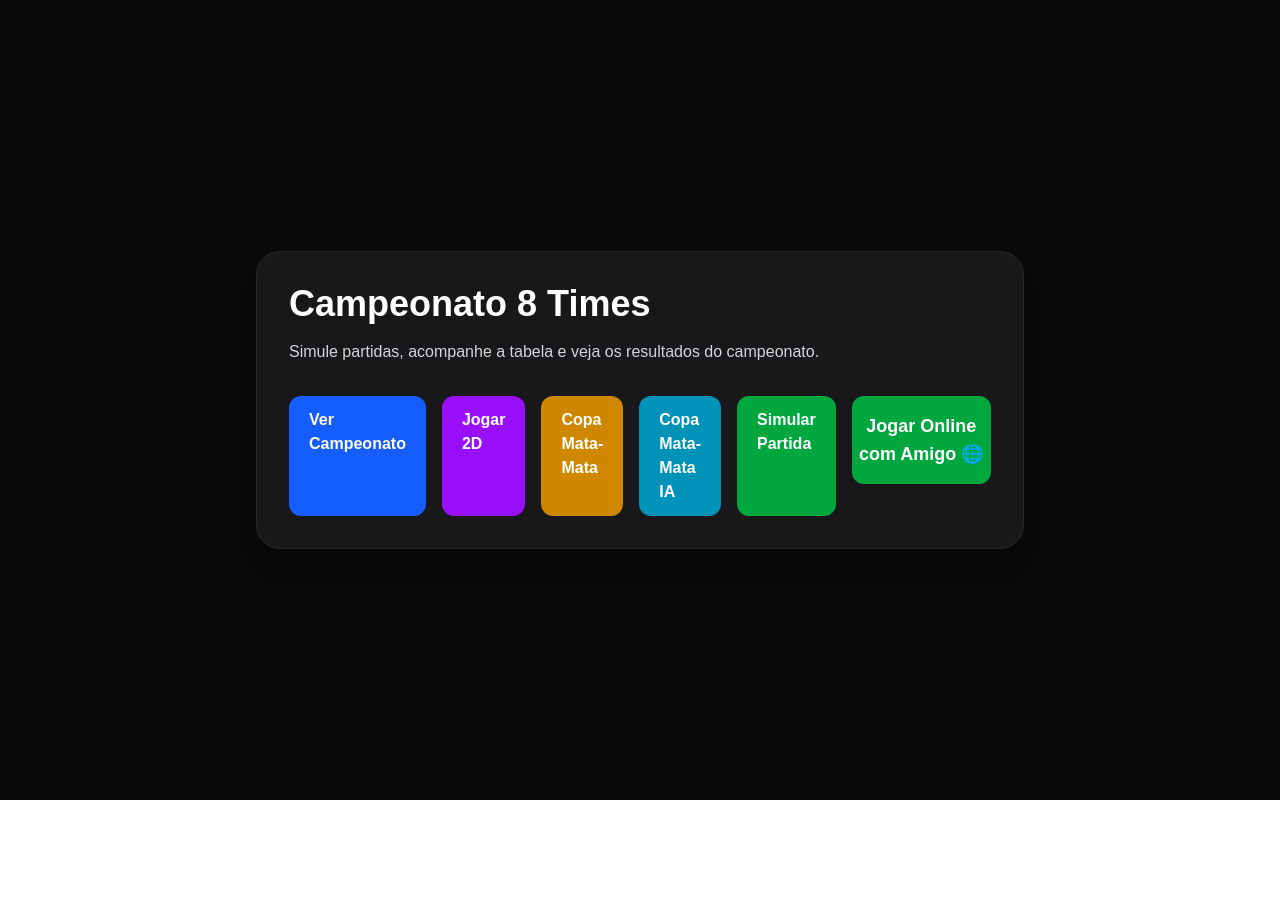
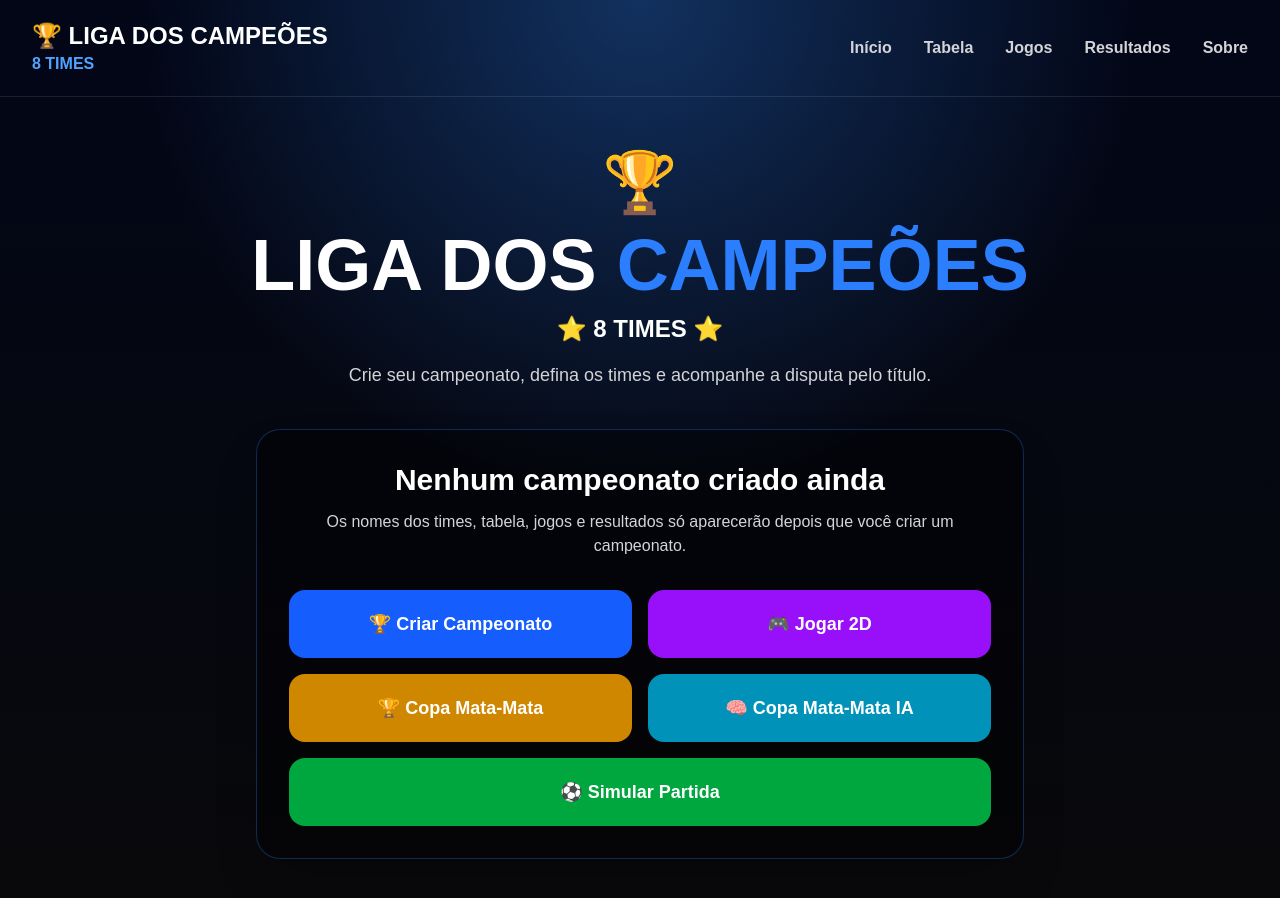
Before and after one commit to Gabryel-Senai/Campeonato-2D-no-SENAI, a Next.js app: page / in a window 1280 px wide. Shown: the top 898 px of the page. Before the commit the page ends 800 px from the top, so only its background shows below. Built offline with nearby package versions, Linux system fonts and the light colour scheme.

Commit message:
atualização de pagina principal

```diff
--- a/app/page.js
+++ b/app/page.js
@@ -1,47 +1,142 @@
 import Link from "next/link";
 
 export default function Home() {
+  const campeonatoCriado = false;
+
   return (
-    <main className="min-h-screen bg-zinc-950 text-white flex items-center justify-center p-6">
-      <div className="max-w-3xl w-full bg-zinc-900 rounded-3xl p-8 shadow-xl border border-zinc-800">
-        <h1 className="text-4xl font-bold mb-4">Campeonato 8 Times</h1>
+    <main className="min-h-screen bg-zinc-950 text-white">
+      <section className="min-h-screen bg-[radial-gradient(circle_at_top,#12315f,transparent_45%),linear-gradient(to_bottom,#020617,#09090b)]">
+        <header className="flex items-center justify-between px-8 py-5 border-b border-white/10">
+          <div>
+            <h1 className="text-2xl font-black">🏆 LIGA DOS CAMPEÕES</h1>
+            <p className="text-blue-400 font-bold">8 TIMES</p>
+          </div>
+
+          <nav className="hidden md:flex gap-8 text-zinc-300 font-semibold">
+            <Link href="/">Início</Link>
+            <Link href="/campeonato">Tabela</Link>
+            <Link href="/jogo">Jogos</Link>
+            <Link href="/resultados">Resultados</Link>
+            <Link href="/sobre">Sobre</Link>
+          </nav>
+        </header>
+
+        <div className="max-w-7xl mx-auto px-6 py-14">
+          <div className="text-center mb-10">
+            <div className="text-6xl mb-4">🏆</div>
+            <h2 className="text-5xl md:text-7xl font-black">
+              LIGA DOS <span className="text-blue-500">CAMPEÕES</span>
+            </h2>
+            <p className="text-2xl font-bold mt-3">⭐ 8 TIMES ⭐</p>
+            <p className="text-zinc-300 mt-4 text-lg">
+              Crie seu campeonato, defina os times e acompanhe a disputa pelo título.
+            </p>
+          </div>
+
+          {!campeonatoCriado ? (
+            <div className="max-w-3xl mx-auto bg-black/40 border border-blue-500/30 rounded-3xl p-8 text-center shadow-2xl">
+              <h3 className="text-3xl font-black mb-3">
+                Nenhum campeonato criado ainda
+              </h3>
+
               <p className="text-zinc-300 mb-8">
-          Simule partidas, acompanhe a tabela e veja os resultados do campeonato.
+                Os nomes dos times, tabela, jogos e resultados só aparecerão
+                depois que você criar um campeonato.
               </p>
 
-        <div className="flex gap-4">
-          <Link href="/campeonato" className="bg-blue-600 hover:bg-blue-700 px-5 py-3 rounded-xl font-semibold">
-            Ver Campeonato
+              <div className="grid md:grid-cols-2 gap-4">
+                <Link
+                  href="/criar-campeonato"
+                  className="bg-blue-600 hover:bg-blue-700 px-6 py-5 rounded-2xl font-black text-lg"
+                >
+                  🏆 Criar Campeonato
                 </Link>
-          <Link href="/jogo" className="bg-purple-600 hover:bg-purple-700 px-5 py-3 rounded-xl font-semibold">
-            Jogar 2D
+
+                <Link
+                  href="/jogo"
+                  className="bg-purple-600 hover:bg-purple-700 px-6 py-5 rounded-2xl font-black text-lg"
+                >
+                  🎮 Jogar 2D
                 </Link>
+
                 <Link
                   href="/copa"
-            className="bg-yellow-600 hover:bg-yellow-700 px-5 py-3 rounded-xl font-semibold"
+                  className="bg-yellow-600 hover:bg-yellow-700 px-6 py-5 rounded-2xl font-black text-lg"
                 >
-            Copa Mata-Mata
+                  🏆 Copa Mata-Mata
                 </Link>
+
                 <Link
                   href="/copa-ia"
-            className="bg-cyan-600 hover:bg-cyan-700 px-5 py-3 rounded-xl font-semibold"
+                  className="bg-cyan-600 hover:bg-cyan-700 px-6 py-5 rounded-2xl font-black text-lg"
                 >
-            Copa Mata-Mata IA
+                  🧠 Copa Mata-Mata IA
                 </Link>
 
-          <Link href="/simulador" className="bg-green-600 hover:bg-green-700 px-5 py-3 rounded-xl font-semibold">
-            Simular Partida
-          </Link>
                 <Link
-            href={`/jogo-online/${Math.random().toString(36).substring(2, 8)}`}
-            className="block w-full"
+                  href="/simulador"
+                  className="bg-green-600 hover:bg-green-700 px-6 py-5 rounded-2xl font-black text-lg md:col-span-2"
                 >
-            <button className="w-full bg-green-600 hover:bg-green-700 py-4 rounded-xl font-bold text-lg text-white">
-              Jogar Online com Amigo 🌐
-            </button>
+                  ⚽ Simular Partida
                 </Link>
               </div>
             </div>
+          ) : (
+            <>
+              <div className="grid md:grid-cols-3 gap-6 mb-8">
+                <div className="bg-black/40 border border-white/10 rounded-2xl p-6">
+                  <p className="text-zinc-400">Temporada atual</p>
+                  <h3 className="text-xl font-bold">Temporada 1 - 2024</h3>
+                </div>
+
+                <div className="bg-black/40 border border-white/10 rounded-2xl p-6">
+                  <p className="text-zinc-400">Rodada atual</p>
+                  <h3 className="text-4xl font-black text-blue-400">1 / 14</h3>
+                </div>
+
+                <div className="bg-black/40 border border-white/10 rounded-2xl p-6">
+                  <p className="text-zinc-400">Líder da competição</p>
+                  <h3 className="text-2xl font-black text-yellow-400">Time A</h3>
+                </div>
+              </div>
+
+              <div className="grid md:grid-cols-3 gap-5 mb-8">
+                <Link href="/campeonato" className="bg-blue-700 p-6 rounded-2xl font-black">
+                  🏆 Ver Campeonato
+                </Link>
+
+                <Link href="/resultados" className="bg-purple-700 p-6 rounded-2xl font-black">
+                  🎮 Definir Resultado
+                </Link>
+
+                <Link
+                  href={`/jogo-online/${Math.random().toString(36).substring(2, 8)}`}
+                  className="bg-green-700 p-6 rounded-2xl font-black"
+                >
+                  🌐 Jogar Online com Amigo
+                </Link>
+              </div>
+
+              <div className="grid md:grid-cols-3 gap-6">
+                <div className="bg-black/40 border border-white/10 rounded-2xl p-6">
+                  <h3 className="font-black mb-4">Próximos Jogos</h3>
+                  <p className="text-zinc-400">Os jogos aparecerão aqui.</p>
+                </div>
+
+                <div className="bg-black/40 border border-white/10 rounded-2xl p-6">
+                  <h3 className="font-black mb-4">Classificação</h3>
+                  <p className="text-zinc-400">A tabela aparecerá aqui.</p>
+                </div>
+
+                <div className="bg-black/40 border border-white/10 rounded-2xl p-6">
+                  <h3 className="font-black mb-4">Artilheiros</h3>
+                  <p className="text-zinc-400">Os artilheiros aparecerão aqui.</p>
+                </div>
+              </div>
+            </>
+          )}
+        </div>
+      </section>
     </main>
   );
 }
```
Lines whose indentation alone changed are shown as unchanged.
